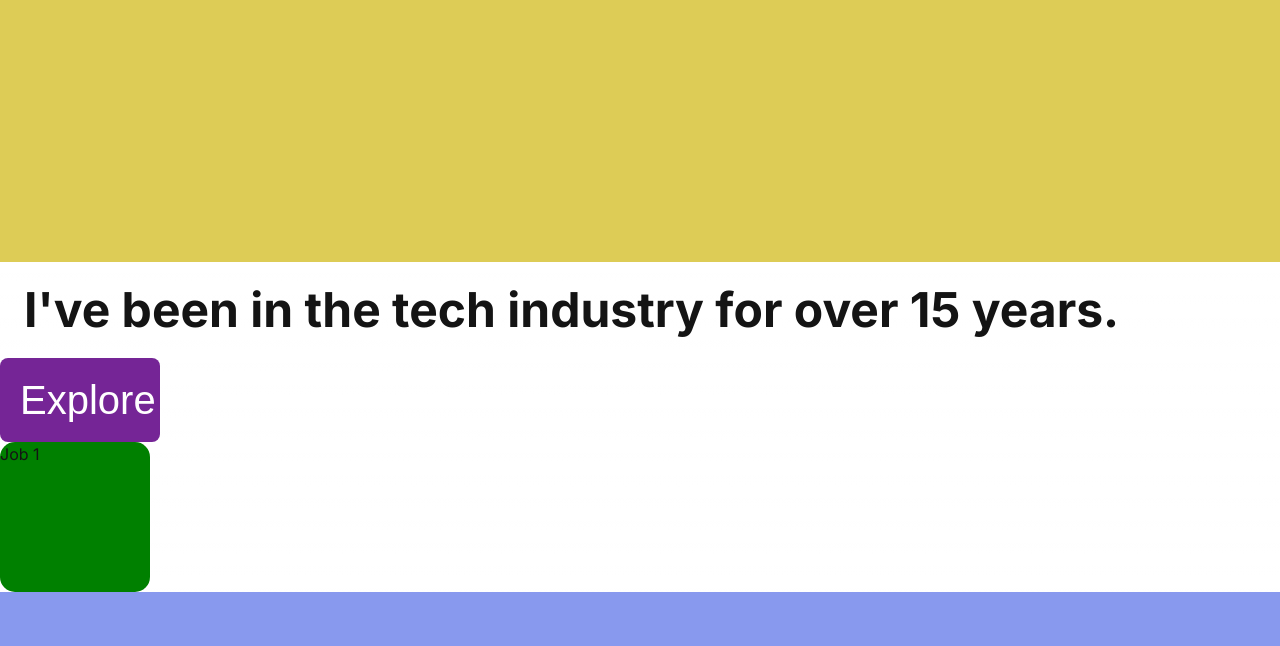
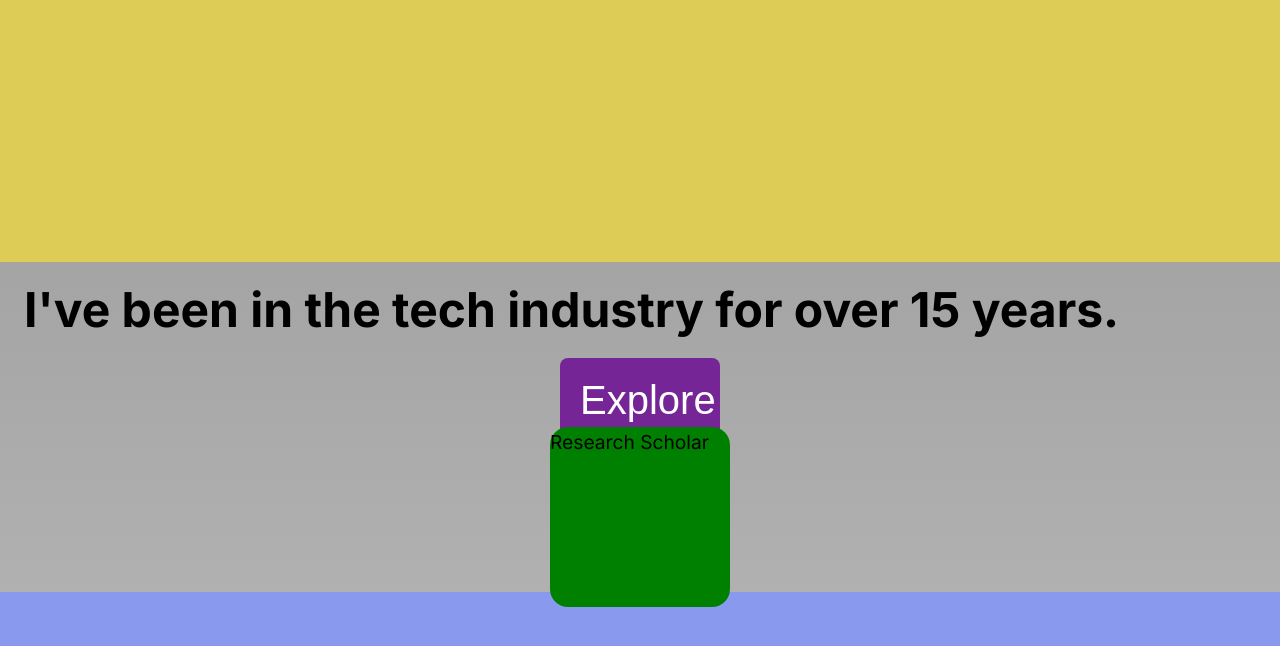
Before and after one commit to diamondcodebase/ox-app, a Next.js app: page /aboutMe in a window 1280 px wide. Both pictures are taken after a click on the button "Explore". Shown: the part 3193-3839 px from the top of the page. Built offline with nearby package versions, Linux system fonts and the light colour scheme.

Commit message:
styling ExploringTextButton

```diff
--- /dev/null
+++ b/src/components/ExploringTextButton.css
@@ -0,0 +1,38 @@
+body {
+    --black: #000000;
+    --ash-black: #222;
+    --white: #fafafa;
+    --sky: #00ccff;
+    --green: #22dddd;
+    --blue: #1300ff;
+    --dusk: #6600ff;
+    --purple: #9900ff;
+    --pink: #ff0066;
+    --red: #fe0222;
+    --orange: #fd7702;
+    --yellow: #ffbb00;
+
+    --background: var(--ash-black);
+    --accent: #57eb64;
+
+    margin: 0;
+    padding: 0;
+    background-color: var(--background);
+    color: var(--write);
+    padding-bottom: 100px;
+}
+
+.box {
+    width: 120px;
+    height: 40px;
+    border-radius: 80%;
+    background: var(--accent);
+    margin: 0;
+}
+
+.main {
+    display: flex;
+    flex-direction: column;
+    align-items: center;
+    justify-content: flex-start;
+}
--- a/src/components/ExploringTextButton.js
+++ b/src/components/ExploringTextButton.js
@@ -1,15 +1,15 @@
 import { useState, useRef, useEffect } from "react";
 import { AnimatePresence, motion } from "framer-motion";
-import "./ExploringButton.css";
+import "./ExploringTextButton.css";
 
 export default function ExploringTextButton() {
     const [round, setRound] = useState(0);
 
     return (
-    <div className="example">
+    <div className="main">
       <div className="controls">
         <motion.button
-          whileTap={{ scale: 0.95 }}
+          whileTap={{ scale: 0.8 }}
           onClick={() => setRound(round+1)}
         >
           {"Explore"}
@@ -20,41 +20,46 @@ export default function ExploringTextButton() {
         {round > 0 ? (
             <motion.div
                 className="box"
-                exit={{ opacity: 0, scale: 1.1 }}
-                initial={{ opacity: 0, scale: 0.95 }}
-                animate={{ opacity: 1, scale: 1 }}
+                initial={{ opacity: 0, scale: 0.8 }}
+                animate={{ opacity: 1, scale: 1.2 }}
             >
-                {"Job 1"}
+                {"Research Scholar"}
             </motion.div>
         ) : null}
         {round > 1 ? (
             <motion.div
                 className="box"
-                exit={{ opacity: 0, scale: 1.1 }}
-                initial={{ opacity: 0, scale: 0.95 }}
-                animate={{ opacity: 1, scale: 1 }}
+                initial={{ opacity: 0, scale: 0.8 }}
+                animate={{ opacity: 1, scale: 1.2 }}
             >
-                {"Job 2"}
+                {"R&D Engineer"}
             </motion.div>
         ) : null}
         {round > 2 ? (
             <motion.div
                 className="box"
-                exit={{ opacity: 0, scale: 1.1 }}
-                initial={{ opacity: 0, scale: 0.95 }}
-                animate={{ opacity: 1, scale: 1 }}
+                initial={{ opacity: 0, scale: 0.8 }}
+                animate={{ opacity: 1, scale: 1.2 }}
             >
-                {"Job 2"}
+                {"Testing Engineer"}
             </motion.div>
         ) : null}
         {round > 3 ? (
             <motion.div
                 className="box"
-                exit={{ opacity: 0, scale: 1.1 }}
-                initial={{ opacity: 0, scale: 0.95 }}
-                animate={{ opacity: 1, scale: 1 }}
+                initial={{ opacity: 0, scale: 0.8 }}
+                animate={{ opacity: 1, scale: 1.2 }}
             >
-                {"Job 2"}
+                {"Software Developer"}
+            </motion.div>
+        ) : null}
+        {round > 4 ? (
+            <motion.div
+                className="box"
+                initial={{ opacity: 0, scale: 0.8 }}
+                animate={{ opacity: 1, scale: 1.2 }}
+            >
+                {"Software Analyst"}
             </motion.div>
         ) : null}
       </AnimatePresence>
```
